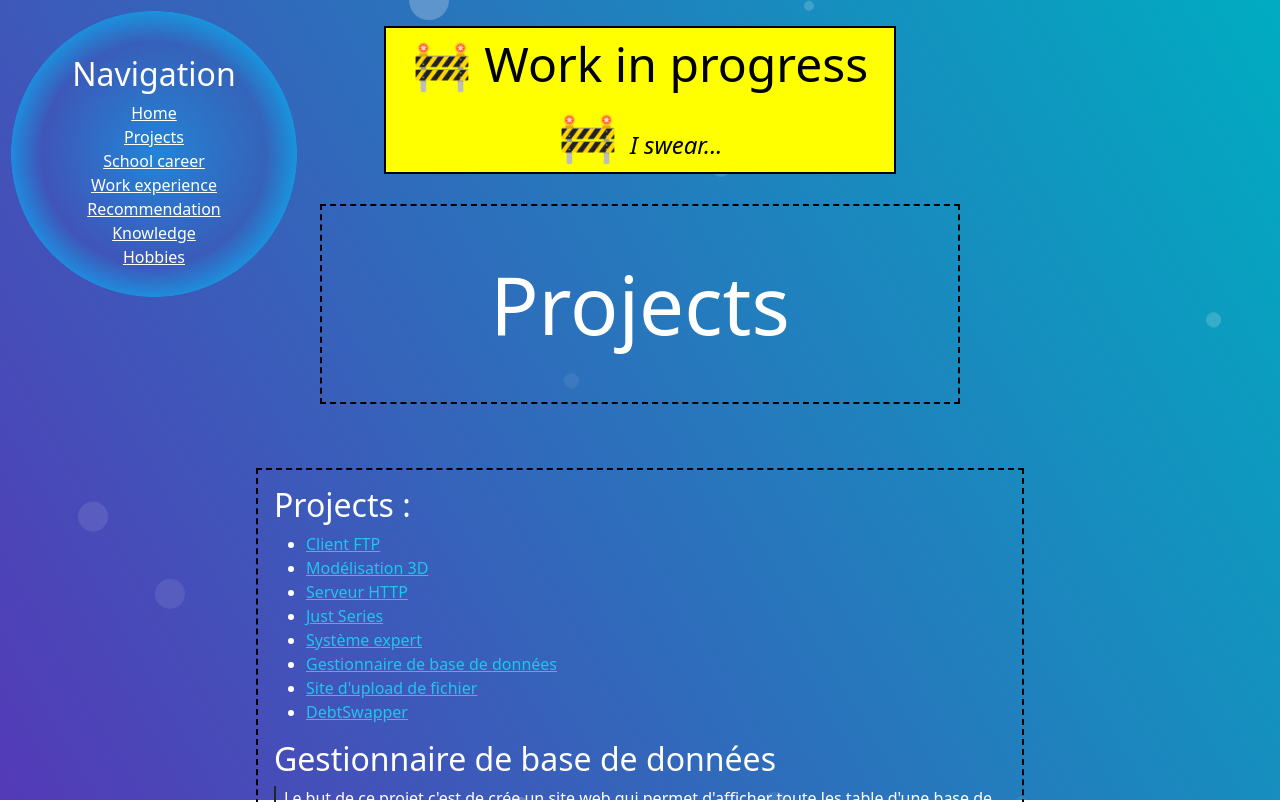
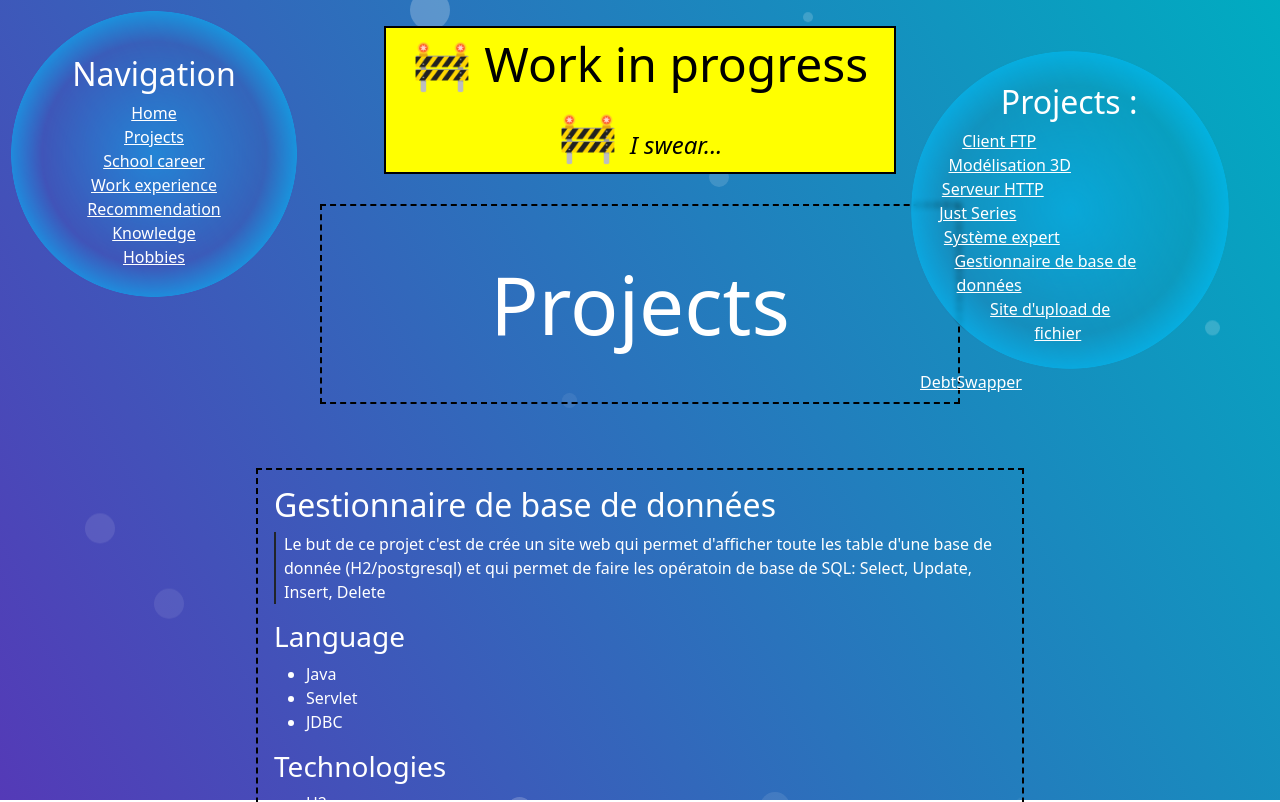
Before and after one commit to Elioce33/eportfolio, a Next.js app: page /projects/bdd_manager in a window 1280 px wide. Shown: the top 802 px of the page. Built offline with nearby package versions, Linux system fonts and the light colour scheme.

Commit message:
feat: add bubble nav in project/slug

```diff
--- a/app/projects/[slug]/page.tsx
+++ b/app/projects/[slug]/page.tsx
@@ -1,6 +1,11 @@
+import styles from "@/app/projects/page.module.css";
+
 import {projects} from "../projects.json";
+
 import Link from "next/link";
 import {LinkList} from "@components/LinkList";
+import {Bubble} from "@components/Bubble";
+
 
 export default function Page({ params }: { params: { slug: string } }) {
   const project: any = projects.find((project) => project.slug === params.slug);
@@ -15,8 +20,11 @@ export default function Page({ params }: { params: { slug: string } }) {
 
   return <>
     <main className="project container-fuild p-3">
-      <nav className={"projectList"}>
-        <LinkList title={"Projects :"} baseLink={"/projects"} links={projectLinkList}/>
+      <nav className={styles.projectList}>
+        <Bubble className={styles.bubble}>
+          <h2>Projects&nbsp;:</h2>
+          <LinkList baseLink={"/projects"} links={projectLinkList}/>
+        </Bubble>
       </nav>
 
       <h2>{name}</h2>
```
